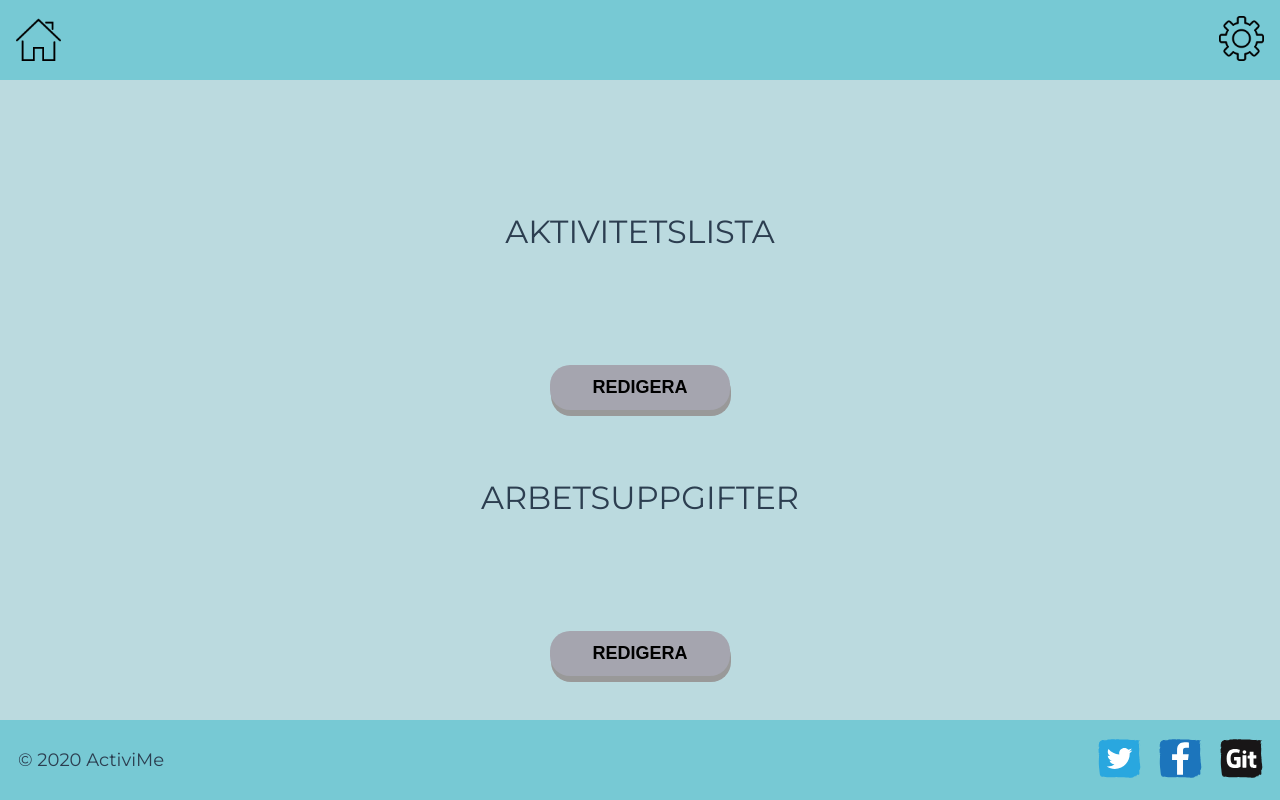
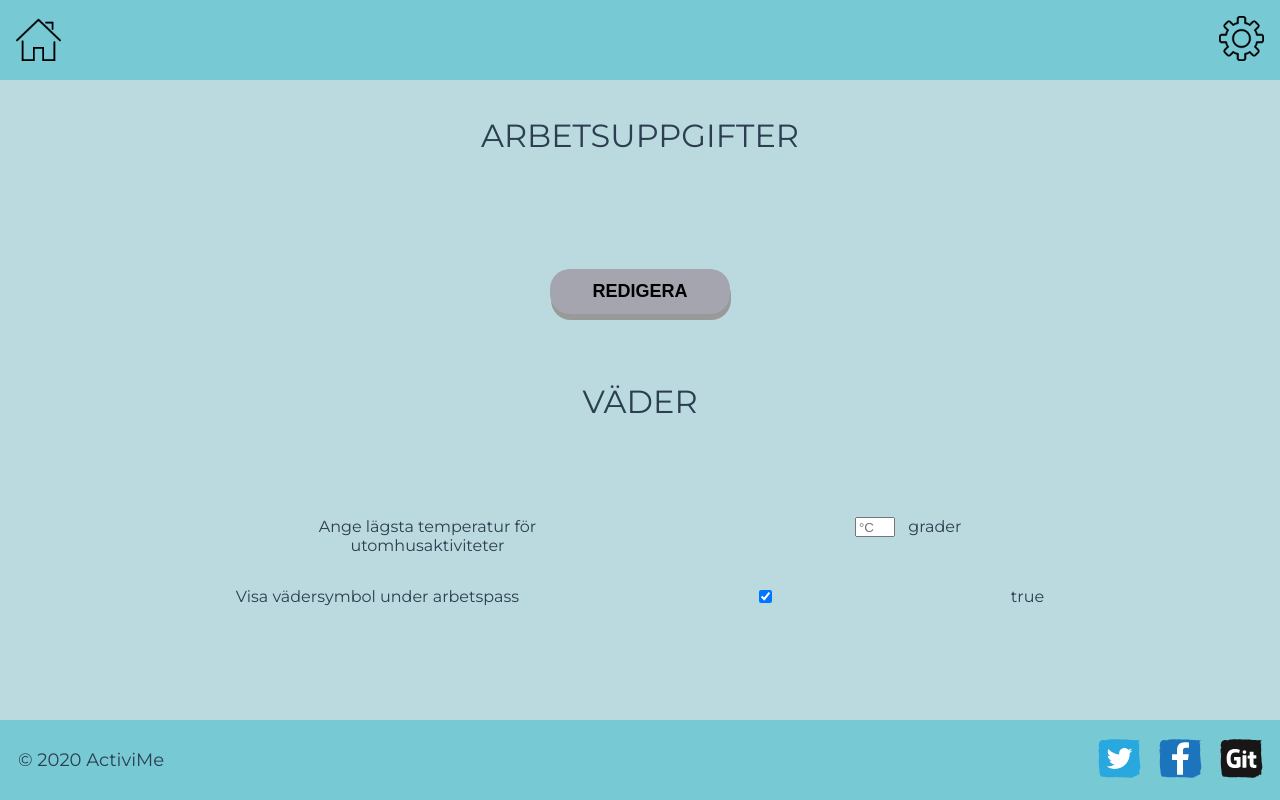
Before and after one commit to gabbijonsson/activime, a Vue app: page / in a window 1280 px wide. Both pictures are taken after a click on the element 1241 px from the left and 40 px from the top of the page. Shown: the top 800 px of the page. Built offline with nearby package versions, Linux system fonts and the light colour scheme; no server answers.

Commit message:
setting component edited, removed activityList

```diff
--- a/src/components/SettingsPage.vue
+++ b/src/components/SettingsPage.vue
@@ -4,10 +4,10 @@
 		<WorkListDisplay v-else-if="showWorkList"/>
 
 	<div v-else>
-		<div class="activityList">
+		<!-- <div class="activityList">
 			<P>AKTIVITETSLISTA</P>
 			<button @click="editActList">REDIGERA</button>
-		</div>
+		</div> -->
 		<div class="toDoList">
 			<p>ARBETSUPPGIFTER</p>
 			<button @click="editWorkList">REDIGERA</button>
```
